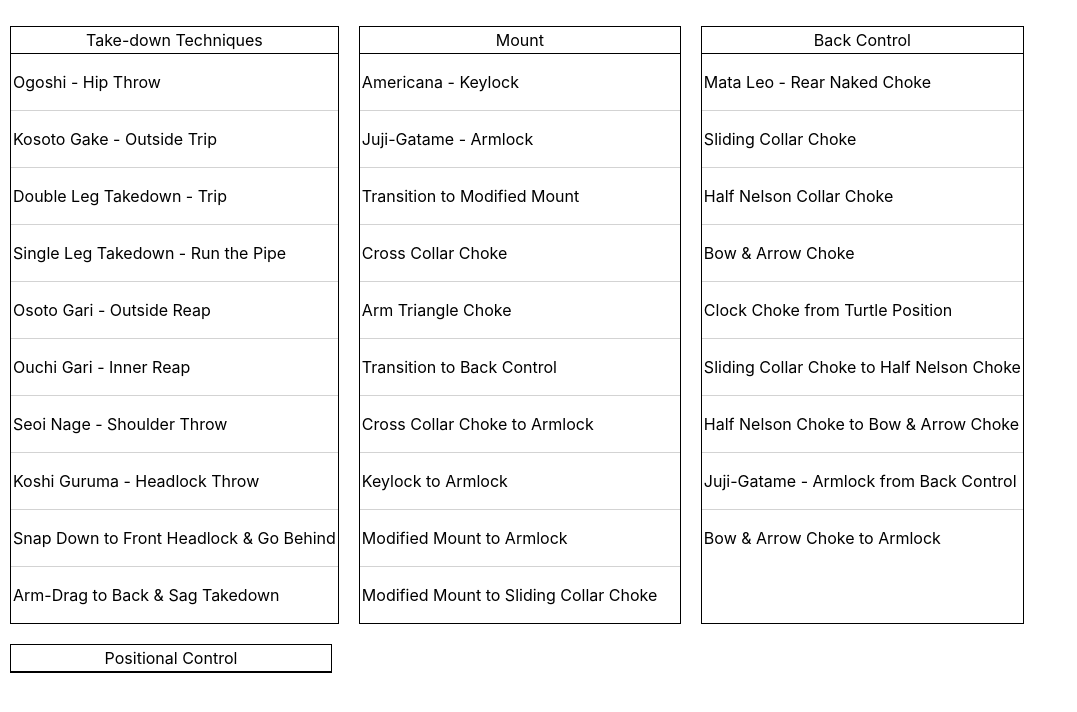
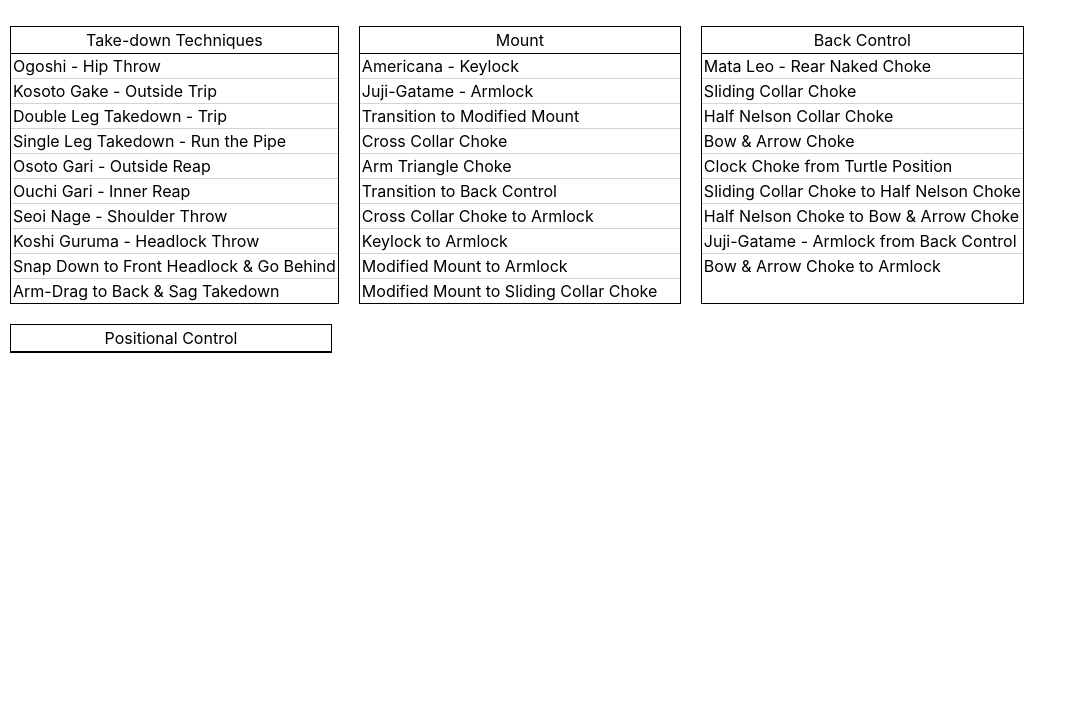
Before and after one commit to eugene-tang/bjj, a React (Create React App) app: page / in a window 1280 px wide. Shown: the top 712 px of the page, without its empty margins (0-1077 px from the left). Built offline with nearby package versions, Linux system fonts and the light colour scheme.

Commit message:
Change name of Technique component to TechniqueItem.

```diff
--- a/src/PositionsChart.tsx
+++ b/src/PositionsChart.tsx
@@ -25,11 +25,11 @@ interface PositionsChartProps {
   positions: Position[];
 };
 
-const Technique: React.FC<TechniqueProps> = ({techniqueProps}) => {
-  const [showLinks, setShowLinks]= React.useState(false);
+const TechniqueItem: React.FC<TechniqueProps> = ({techniqueProps}) => {
+  const [showLinks, setShowLinks] = React.useState(false);
 
-  return <li className="technique">
-    <p onClick={() => setShowLinks(!showLinks)}>{techniqueProps.techniqueName}</p>
+  return <li className="technique" onClick={() => setShowLinks(!showLinks)}>
+    {techniqueProps.techniqueName}
     {showLinks && <ul>{techniqueProps.urls.map(url => <li key={url.videoId}>{url.title}</li>)}</ul>}
   </li>;
 }
@@ -40,7 +40,7 @@ export const PositionsChart: React.FC<PositionsChartProps> = ({positions}) =>
     <li className="position" key={position.positionName}>
       <p className="positionName">{position.positionName}</p>
       <ul className="techniques">
-        {position.techniques.map(technique => <Technique techniqueProps={technique} key={technique.techniqueName} />)}
+        {position.techniques.map(technique => <TechniqueItem techniqueProps={technique} key={technique.techniqueName} />)}
       </ul>
     </li>)}
   </ul>;
```
